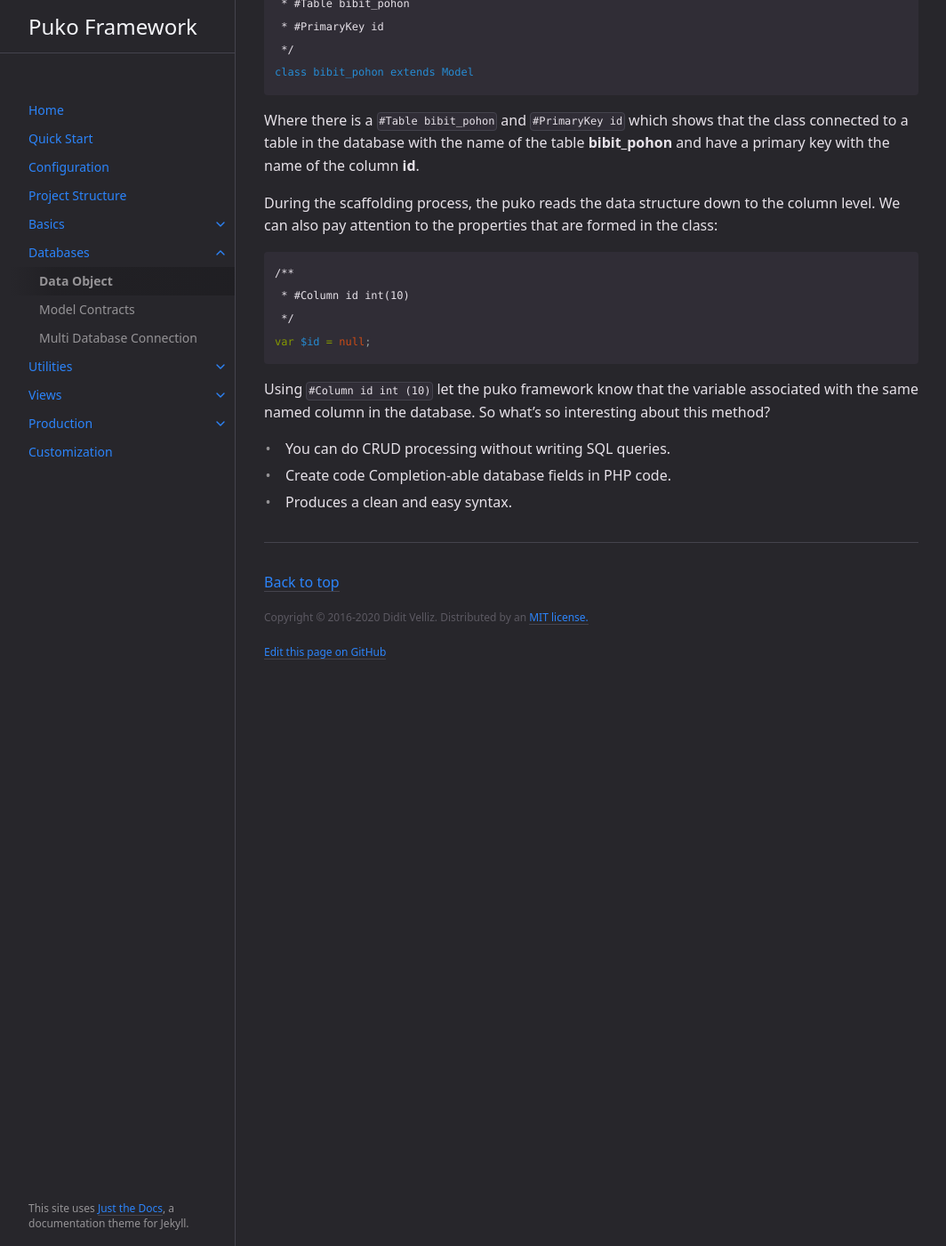
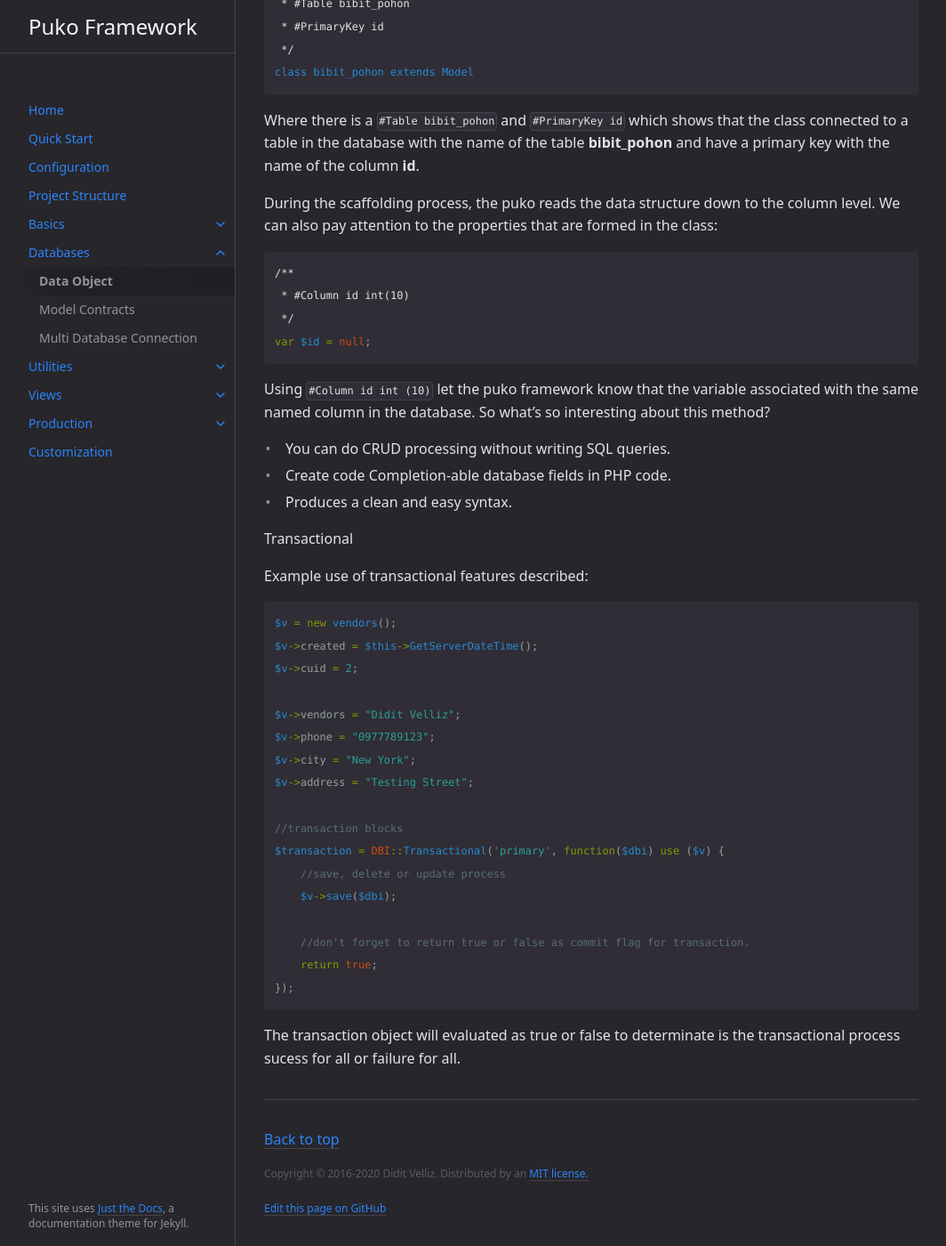
Before and after one commit to pukoframework/pukoframework.github.io, a Jekyll site: the page built from docs/databases/data-objects.md, in a window 1280 px wide and 1400 px high, scrolled down 2059 px. Shown: the whole window at 89% size, without its empty margins (107-1171 px from the left). Built offline with Jekyll 4.4.1, drawn with Linux system fonts in a browser that asks for light colours.

Commit message:
early docs for transactional in DBI

````diff
--- a/docs/databases/data-objects.md
+++ b/docs/databases/data-objects.md
@@ -120,3 +120,29 @@ So what's so interesting about this method?
 * You can do CRUD processing without writing SQL queries.
 * Create code Completion-able database fields in PHP code.
 * Produces a clean and easy syntax.
+
+Transactional
+
+Example use of transactional features described:
+
+```php
+$v = new vendors();
+$v->created = $this->GetServerDateTime();
+$v->cuid = 2;
+
+$v->vendors = "Didit Velliz";
+$v->phone = "0977789123";
+$v->city = "New York";
+$v->address = "Testing Street";
+
+//transaction blocks
+$transaction = DBI::Transactional('primary', function($dbi) use ($v) {
+    //save, delete or update process
+    $v->save($dbi);
+
+    //don't forget to return true or false as commit flag for transaction.
+    return true;
+});
+```
+
+The transaction object will evaluated as true or false to determinate is the transactional process sucess for all or failure for all.
````
